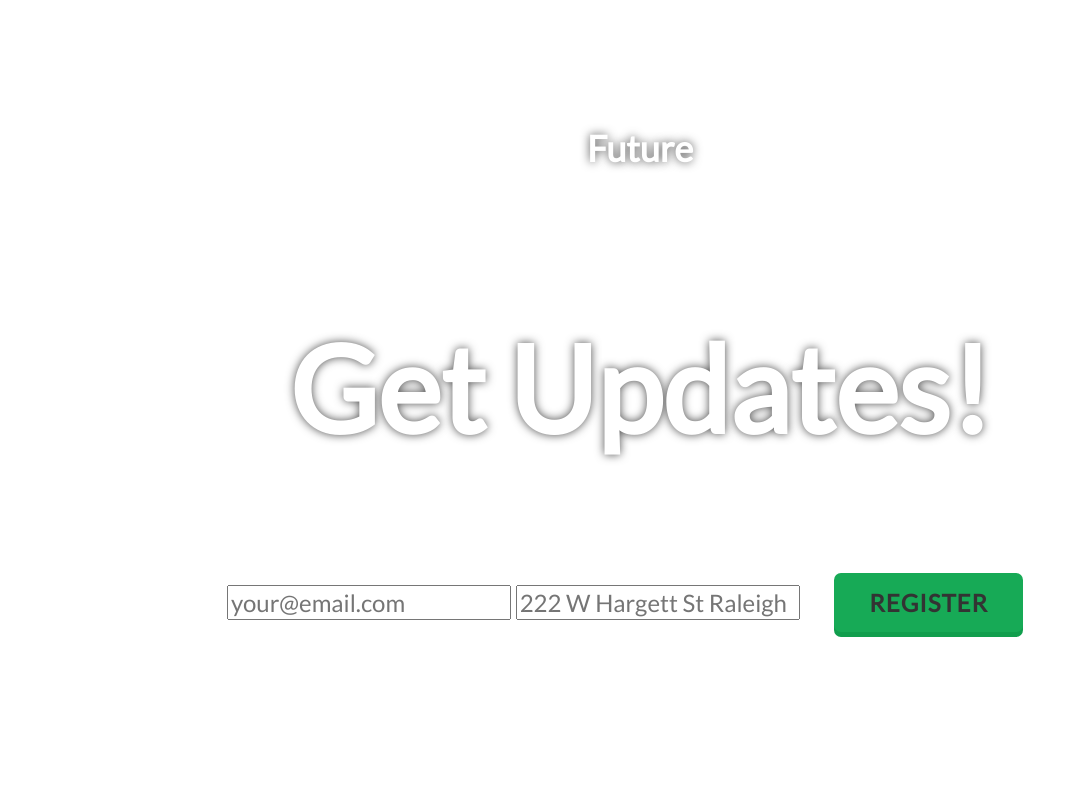
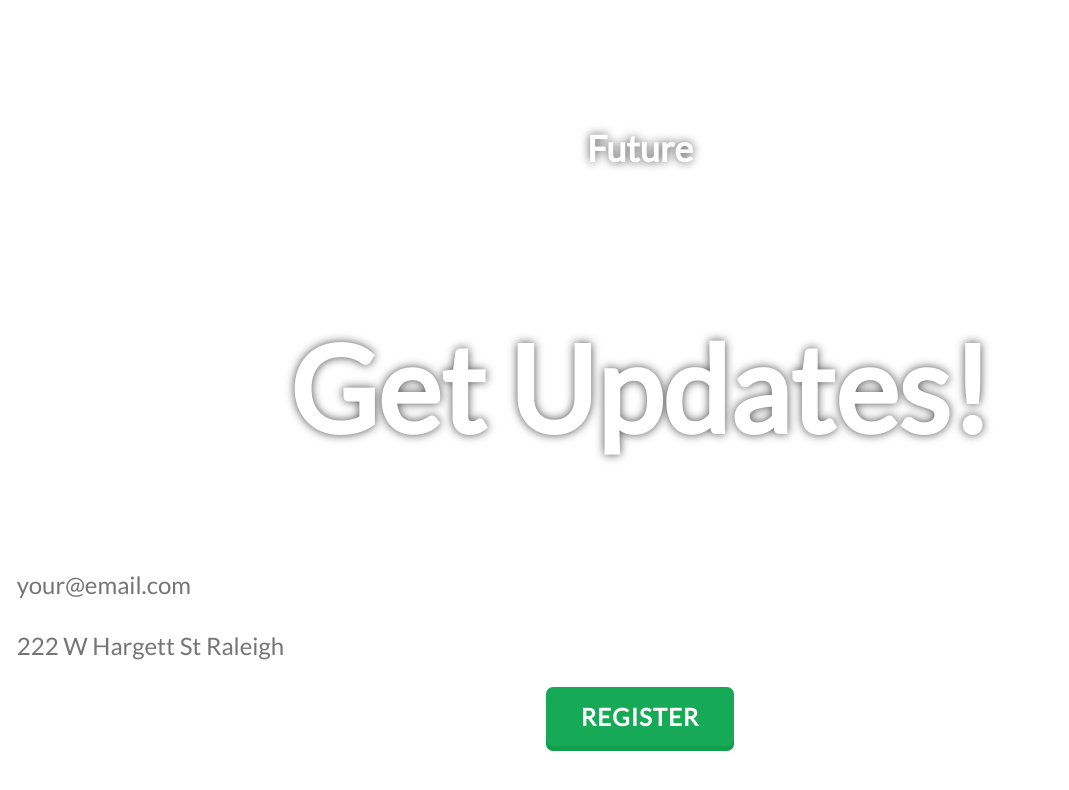
Before and after one commit to xaotic/RaleighFiber, a plain HTML site: page index.html in a window 1280 px wide. Shown: the part 4488-5278 px from the top of the page, without its empty margins (0-1069 px from the left). Drawn offline with nearby package versions, Linux system fonts and the light colour scheme.

Commit message:
input style

```diff
--- a/css/main.css
+++ b/css/main.css
@@ -61,4 +61,12 @@ article section {width:100%; text-align:center; padding:1%;}
 	article section {width:70%; margin:0 auto; padding:20% 1% 1%;}
 }
 
-#Future input {color:#333;}
+#Future input[type=text] {display: block;
+margin: 0.3em 0 0 0;
+padding: 0.5em 1em 0.5em 0.7em;
+width: calc(100% - 2em);
+border: none;
+background: transparent;
+color: rgba(0,0,0,0.8);
+font-size: 1em;
+line-height: 1;}
```
